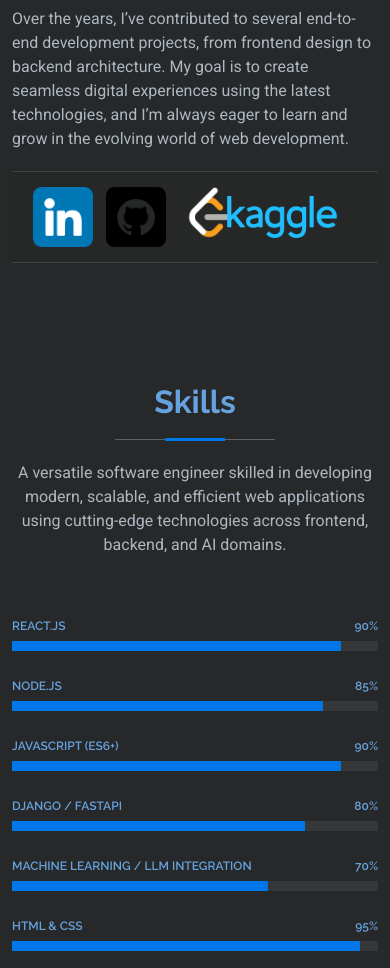
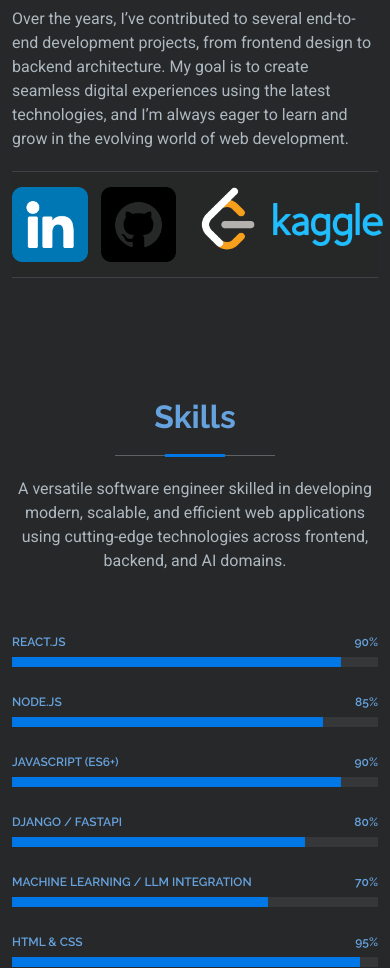
Before and after one commit to zoroworld/portfolio.github.io, a plain HTML site: page index.html in a window 390 px wide. Shown: the part 2233-3201 px from the top of the page. Drawn offline with Linux system fonts and the light colour scheme.

Commit message:
i update the portfolio css media

```diff
--- a/assets/css/responsive.css
+++ b/assets/css/responsive.css
@@ -87,3 +87,13 @@
       width: 110px !important;
     }
 }
+@media screen and (max-width: 400px) {
+  .about .social-images-links a {
+    width: 100px;
+  }
+  .about .social-images-links {
+    padding-left: 0;
+    padding-right: 0;
+    gap: 13px;
+   }
+}
```
